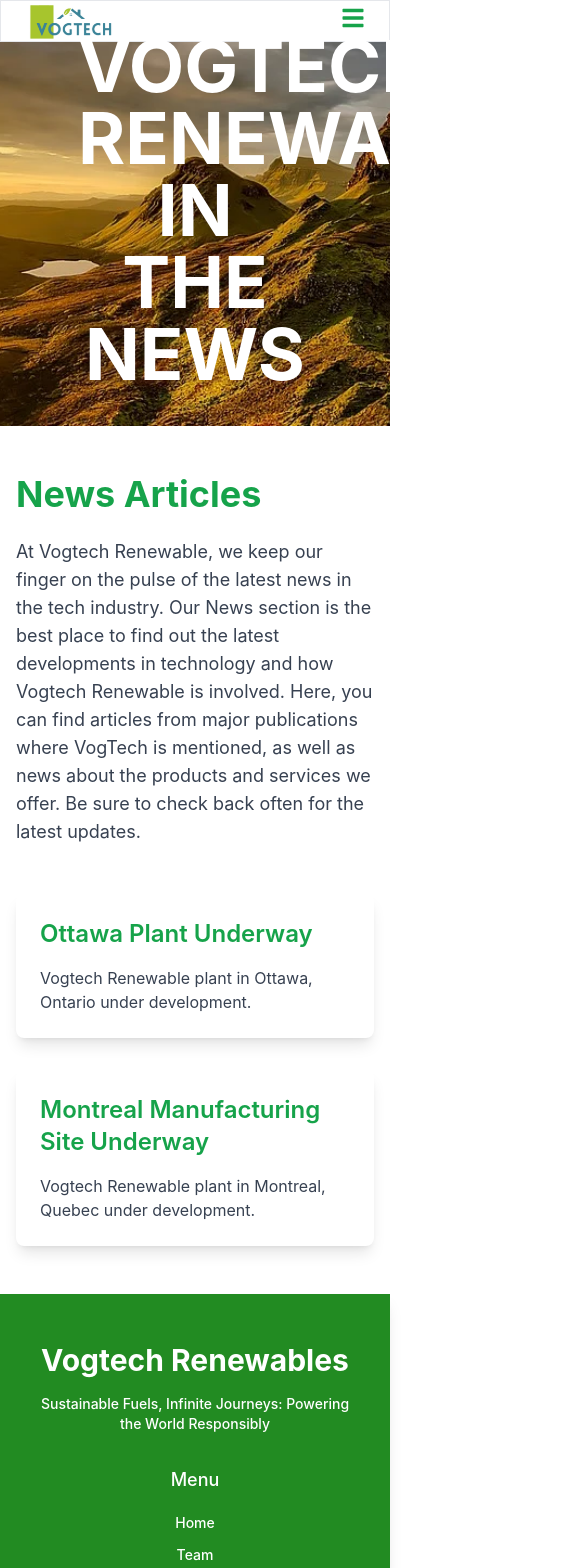
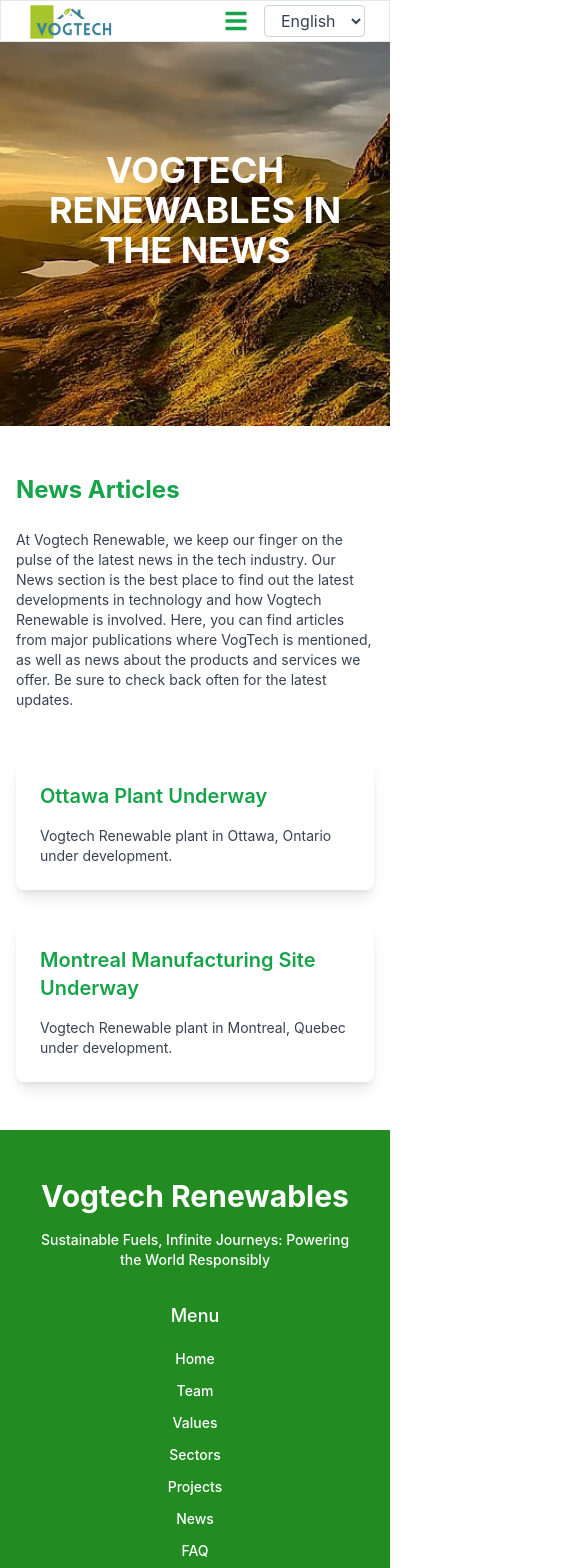
Before and after one commit to VogtechRenewables/vogtechwebsite, a React (Create React App) app: page /news in a window 390 px wide. Shown: the top 1568 px of the page, 570 px wide, since content can reach past the window. Built offline with nearby package versions, Linux system fonts and the light colour scheme.

Commit message:
Added mobile responsiveness

```diff
--- a/src/components/Header.js
+++ b/src/components/Header.js
@@ -10,11 +10,16 @@ const Header = () => {
         setMenuOpen(!menuOpen);
     };
 
+    const closeMenu = () => {
+        setMenuOpen(false);
+    };
+
     return (
         <div className="header-container bg-white border border-solid border-gray-200 text-green-600 px-6 md:px-10 flex justify-between items-center">
             <img src={companyLogo} alt="Vogtech Renewables" className="h-10" />
             <nav className="flex items-center">
-                <ul className={`header-tabs flex-col md:flex md:flex-row md:space-x-8 mr-6 text-lg text-black absolute md:relative bg-white md:bg-transparent w-full md:w-auto ${menuOpen ? 'flex' : 'hidden'}`}>
+                <div className="hidden md:block">
+                    <ul className="header-tabs flex space-x-8 text-lg text-black">
                         <li className="relative group">
                             <Link to="/" className="block py-2 px-4 hover:text-green-600 transition duration-300">Home</Link>
                             <span className="absolute left-0 bottom-0 w-full h-0.5 bg-green-600 scale-x-0 group-hover:scale-x-100 transition-transform duration-300 origin-left"></span>
@@ -54,12 +59,52 @@ const Header = () => {
                             </select>
                         </li>
                     </ul>
-                <div className="md:hidden ml-6">
+                </div>
+                <div className="md:hidden flex items-center">
                     <button onClick={toggleMenu} className="text-2xl text-green-600 focus:outline-none">
                         {menuOpen ? <FaTimes /> : <FaBars />}
                     </button>
+                    <select className="ml-4 bg-white border border-gray-300 rounded px-3 py-1 text-gray-700 w-auto">
+                        <option value="en">English</option>
+                        <option value="fr">French</option>
+                    </select>
                 </div>
             </nav>
+            {menuOpen && (
+                <div className="fixed inset-0 bg-black bg-opacity-50 z-50 flex justify-end" onClick={closeMenu}>
+                    <div className="bg-white w-64 h-full shadow-lg p-4 relative" onClick={(e) => e.stopPropagation()}>
+                        <button onClick={closeMenu} className="absolute top-4 right-4 text-2xl text-green-600">
+                            <FaTimes />
+                        </button>
+                        <ul className="space-y-4 text-lg text-black">
+                            <li>
+                                <Link to="/" className="block py-2 hover:text-green-600 transition duration-300" onClick={closeMenu}>Home</Link>
+                            </li>
+                            <li>
+                                <Link to="/team" className="block py-2 hover:text-green-600 transition duration-300" onClick={closeMenu}>Team</Link>
+                            </li>
+                            <li>
+                                <Link to="/values" className="block py-2 hover:text-green-600 transition duration-300" onClick={closeMenu}>Values</Link>
+                            </li>
+                            <li>
+                                <Link to="/sectors" className="block py-2 hover:text-green-600 transition duration-300" onClick={closeMenu}>Sectors</Link>
+                            </li>
+                            <li>
+                                <Link to="/projects" className="block py-2 hover:text-green-600 transition duration-300" onClick={closeMenu}>Projects</Link>
+                            </li>
+                            <li>
+                                <Link to="/news" className="block py-2 hover:text-green-600 transition duration-300" onClick={closeMenu}>News</Link>
+                            </li>
+                            <li>
+                                <Link to="/faq" className="block py-2 hover:text-green-600 transition duration-300" onClick={closeMenu}>FAQ</Link>
+                            </li>
+                            <li>
+                                <Link to="/contact" className="block py-2 hover:text-green-600 transition duration-300" onClick={closeMenu}>Contact</Link>
+                            </li>
+                        </ul>
+                    </div>
+                </div>
+            )}
         </div>
     );
 }
--- a/src/pages/FAQ.js
+++ b/src/pages/FAQ.js
@@ -28,20 +28,25 @@ const FAQ = () => {
 
   return (
     <div>
-      <div className="flex-col relative h-96 bg-cover bg-center text-center text-white flex items-center justify-center" style={{ backgroundImage: `url(${faqBanner})` }}>
-        <h1 className="text-7xl font-bold mb-12 w-3/5">Frequently Asked Questions</h1>
+      <div
+        className="flex-col relative h-72 md:h-96 bg-cover bg-center text-center text-white flex items-center justify-center"
+        style={{ backgroundImage: `url(${faqBanner})` }}
+      >
+        <h1 className="text-3xl md:text-7xl font-bold mb-6 md:mb-12 w-4/5 md:w-3/5">
+          Frequently Asked Questions
+        </h1>
       </div>
-      <div className="container mx-auto py-12 px-4 md:px-12">
-        <h2 className="text-4xl mb-6 text-center font-semibold">Frequently Asked Questions</h2>
+      <div className="container mx-auto py-8 md:py-12 px-4 md:px-12">
+        <h2 className="text-2xl md:text-4xl mb-6 text-center font-semibold">Frequently Asked Questions</h2>
         <div className="space-y-4">
           {faqData.map((faq, index) => (
             <div key={index} className="border-b-2 border-gray-400 pb-4">
               <div className="flex justify-between items-center cursor-pointer" onClick={() => toggleFAQ(index)}>
-                <h3 className="text-2xl text-gray-800">{faq.question}</h3>
-                <span className="text-2xl">{openIndexes.includes(index) ? '-' : '+'}</span>
+                <h3 className="text-xl md:text-2xl text-gray-800">{faq.question}</h3>
+                <span className="text-xl md:text-2xl">{openIndexes.includes(index) ? '-' : '+'}</span>
               </div>
               {openIndexes.includes(index) && (
-                <p className="mt-12 text-gray-700 pb-12">{faq.answer}</p>
+                <p className="mt-4 md:mt-12 text-gray-700 pb-4 md:pb-12">{faq.answer}</p>
               )}
             </div>
           ))}
--- a/src/pages/News.js
+++ b/src/pages/News.js
@@ -1,34 +1,49 @@
-import React from 'react'
+import React from 'react';
 import newsBanner from '../images/news_banner.webp';
 
 const News = () => {
   return (
     <div>
-      <div className="flex-col relative h-96 bg-cover bg-center text-center text-white flex items-center justify-center" style={{ backgroundImage: `url(${newsBanner})` }}>
-        <h1 className="text-7xl font-bold uppercase mb-12 w-3/5">Vogtech Renewables in the News</h1>
+      <div
+        className="flex-col relative h-96 bg-cover bg-center text-center text-white flex items-center justify-center"
+        style={{ backgroundImage: `url(${newsBanner})` }}
+      >
+        <h1 className="text-4xl md:text-7xl font-bold uppercase mb-12 w-4/5 md:w-3/5">
+          Vogtech Renewables in the News
+        </h1>
       </div>
       <div className="container mx-auto py-12 px-4 md:px-12">
         <section className="mb-12">
-          <h2 className="text-4xl font-bold text-green-600 mb-6">News Articles</h2>
-          <p className="text-lg text-gray-700 mb-8">
+          <h2 className="text-2xl md:text-4xl font-bold text-green-600 mb-6">
+            News Articles
+          </h2>
+          <p className="text-sm md:text-lg text-gray-700 mb-8">
             At Vogtech Renewable, we keep our finger on the pulse of the latest news in the tech industry. Our News section is the best place to find out the latest developments in technology and how Vogtech Renewable is involved. Here, you can find articles from major publications where VogTech is mentioned, as well as news about the products and services we offer. Be sure to check back often for the latest updates.
           </p>
         </section>
         <section>
-          <div className="grid grid-cols-1 md:grid-cols-1 gap-8">
+          <div className="grid grid-cols-1 md:grid-cols-2 gap-8">
             <div className="bg-white p-6 rounded-lg shadow-lg">
-              <h3 className="text-2xl font-semibold text-green-600 mb-4">Ottawa Plant Underway</h3>
-              <p className="text-gray-700">Vogtech Renewable plant in Ottawa, Ontario under development.</p>
+              <h3 className="text-xl md:text-2xl font-semibold text-green-600 mb-4">
+                Ottawa Plant Underway
+              </h3>
+              <p className="text-sm md:text-base text-gray-700">
+                Vogtech Renewable plant in Ottawa, Ontario under development.
+              </p>
             </div>
             <div className="bg-white p-6 rounded-lg shadow-lg">
-              <h3 className="text-2xl font-semibold text-green-600 mb-4">Montreal Manufacturing Site Underway</h3>
-              <p className="text-gray-700">Vogtech Renewable plant in Montreal, Quebec under development.</p>
+              <h3 className="text-xl md:text-2xl font-semibold text-green-600 mb-4">
+                Montreal Manufacturing Site Underway
+              </h3>
+              <p className="text-sm md:text-base text-gray-700">
+                Vogtech Renewable plant in Montreal, Quebec under development.
+              </p>
             </div>
           </div>
         </section>
       </div>
     </div>
-  )
+  );
 }
 
 export default News;
```
Lines whose indentation alone changed are shown as unchanged.
